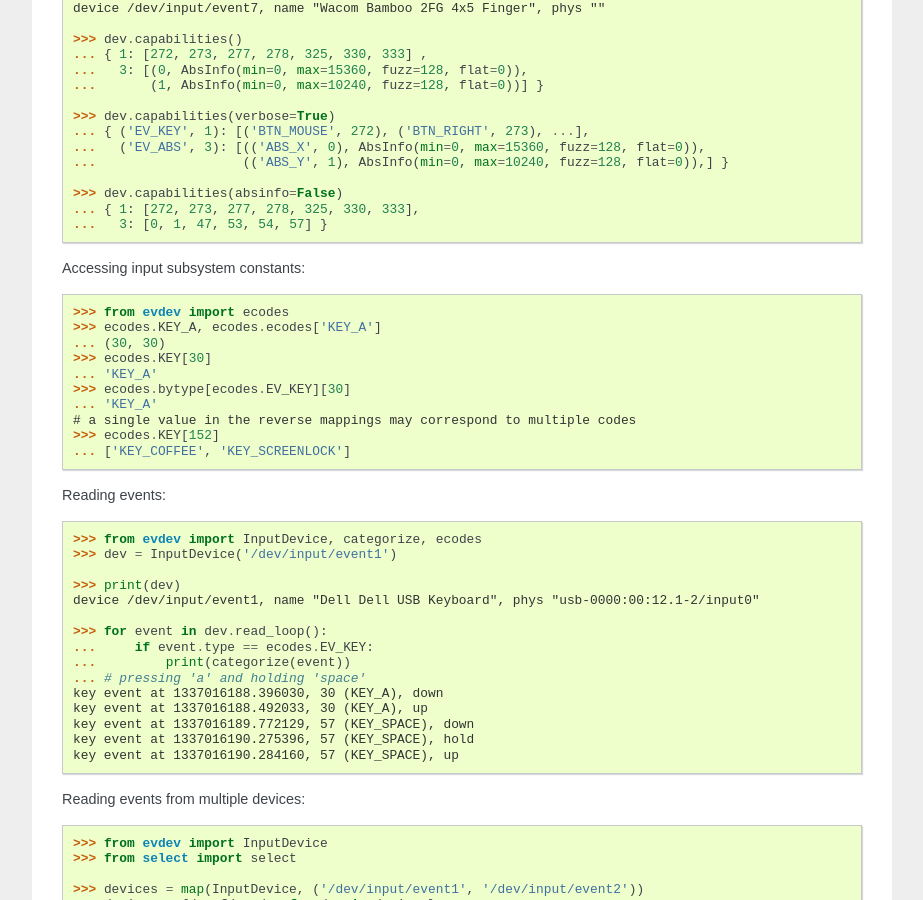
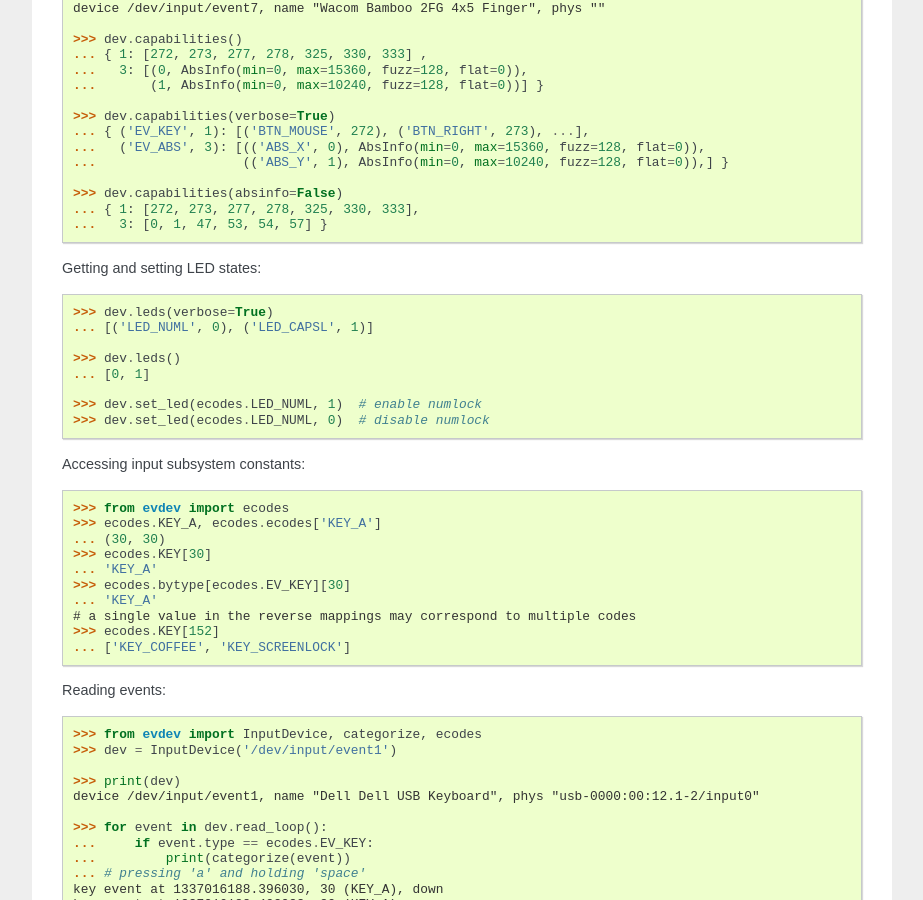
Before and after one commit to gvalkov/python-evdev, a Sphinx documentation site: the page built from doc/index.rst, in a window 1280 px wide and 900 px high, scrolled down 824 px. Shown: the whole window, without its empty margins (198-1121 px from the left). Built offline with Sphinx 7.4.7, drawn with Linux system fonts in a browser that asks for light colours.

Commit message:
add leds() and set_leds() example to documentation

```diff
--- a/doc/index.rst
+++ b/doc/index.rst
@@ -60,6 +60,17 @@ Listing device capabilities for devices with absolute axes::
     >>> dev.capabilities(absinfo=False)
     ... { 1: [272, 273, 277, 278, 325, 330, 333],
     ...   3: [0, 1, 47, 53, 54, 57] }
+
+Getting and setting LED states::
+
+    >>> dev.leds(verbose=True)
+    ... [('LED_NUML', 0), ('LED_CAPSL', 1)]
+
+    >>> dev.leds()
+    ... [0, 1]
+
+    >>> dev.set_led(ecodes.LED_NUML, 1)  # enable numlock
+    >>> dev.set_led(ecodes.LED_NUML, 0)  # disable numlock
 
 Accessing input subsystem constants::
 
```
